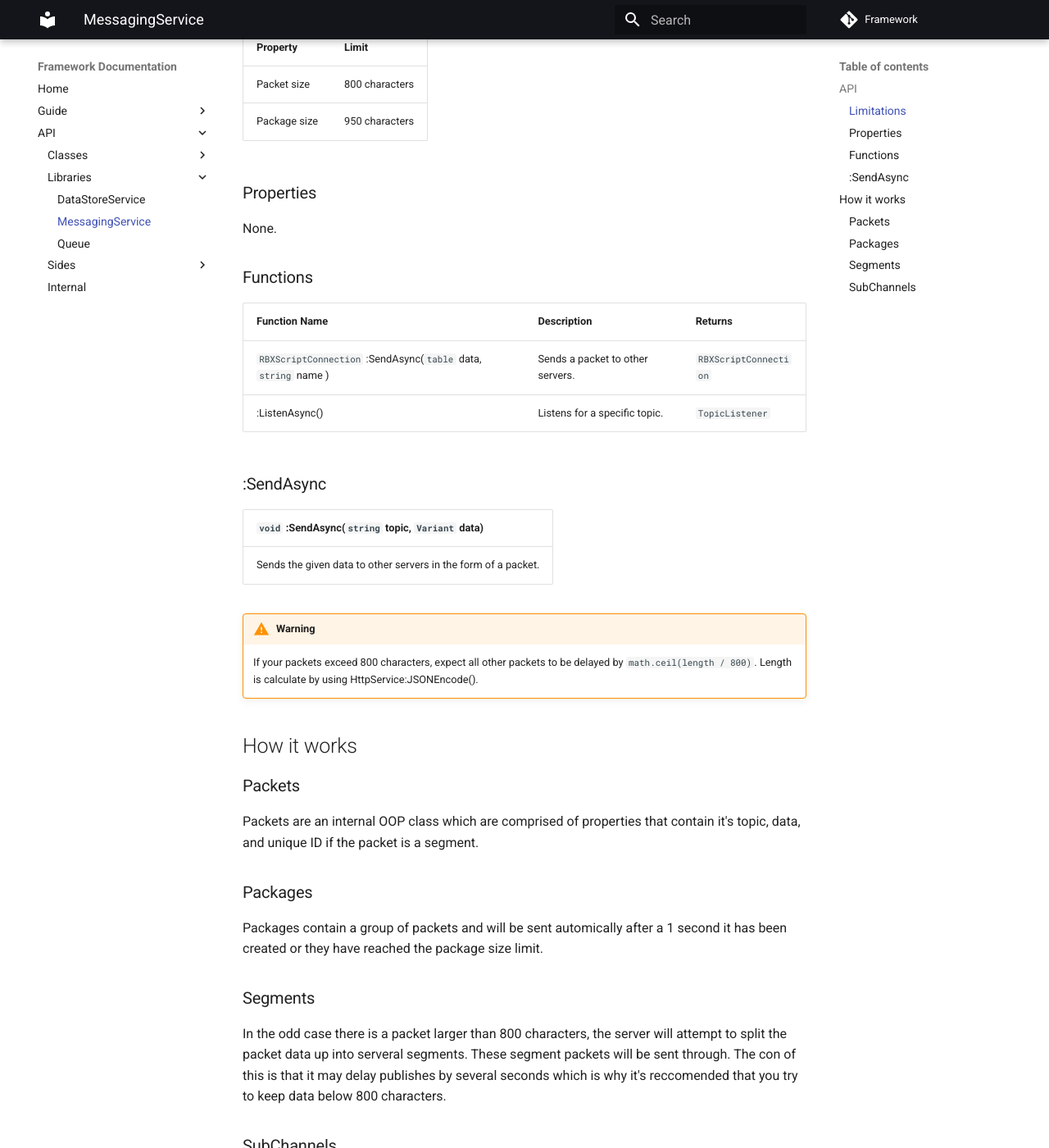
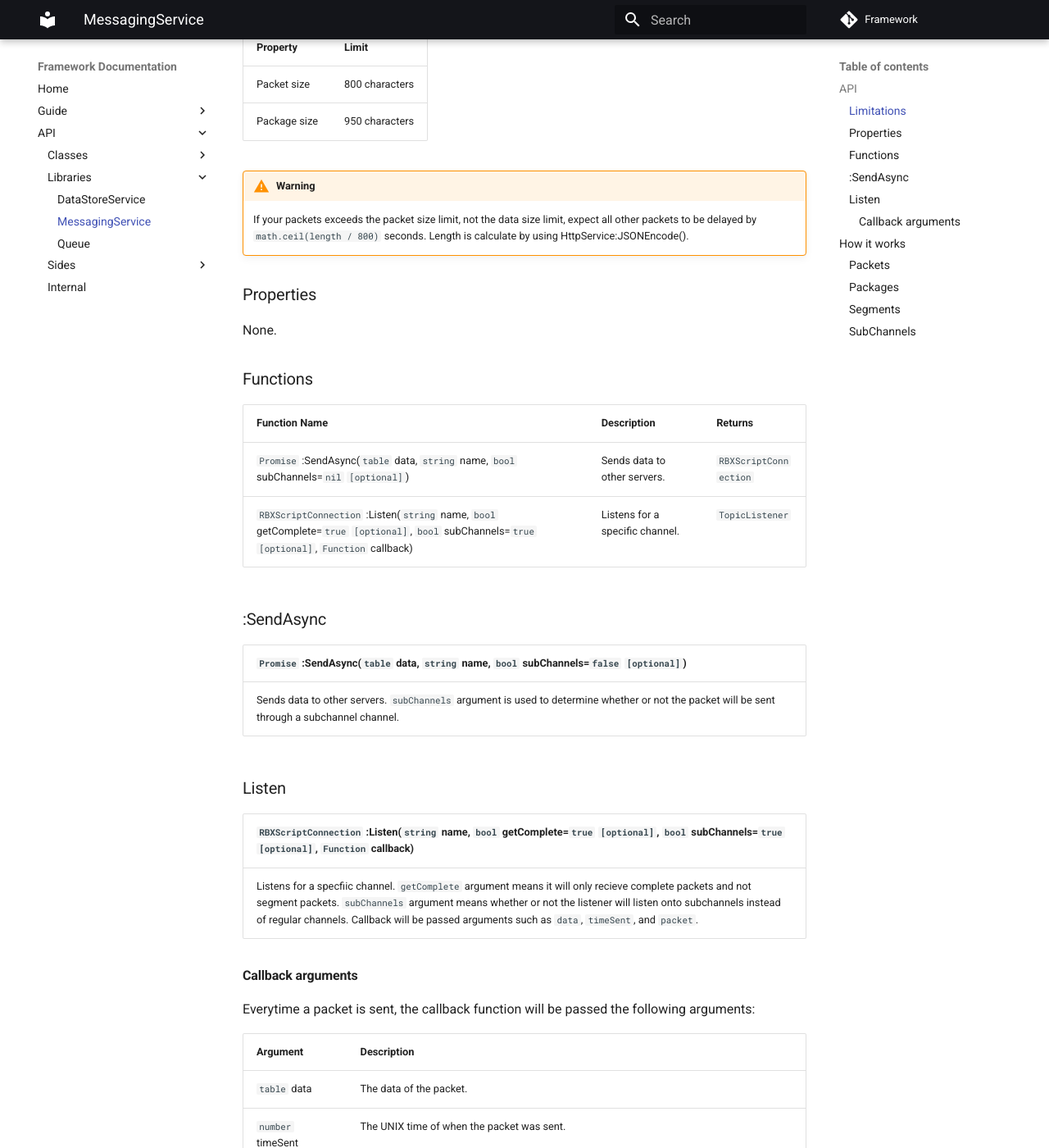
Before and after one commit to DontRevealMe/Framework, an MkDocs documentation site: the page built from docs/API/Libraries/MessagingService.md, in a window 1280 px wide and 1400 px high, scrolled down 453 px. Shown: the whole window at 82% size. Built offline with MkDocs 1.6.1 and Material for MkDocs 9.7.7, drawn with Linux system fonts in a browser that asks for light colours; comment, search, counter and statistics services are not loaded; old or Windows-style settings are respelled for this version of MkDocs; some of the changed text lies outside the part shown.

```diff
--- a/docs/API/Libraries/MessagingService.md
+++ b/docs/API/Libraries/MessagingService.md
@@ -16,6 +16,9 @@ This is measured using ``HttpService:JSONEncode()``.
 | Packet size | 800 characters |
 | Package size | 950 characters |
 
+!!! Warning
+    If your packets exceeds the packet size limit, not the data size limit, expect all other packets to be delayed by ``math.ceil(length / 800)`` seconds. Length is calculate by using HttpService:JSONEncode().
+
 ### Properties
 
 None.
@@ -24,17 +27,30 @@ None.
 
 | Function Name | Description | Returns |
 |---------------|-------------|---------|
-| ``RBXScriptConnection`` :SendAsync(``table`` data, ``string`` name ) | Sends a packet to other servers. | ``RBXScriptConnection`` |
-| :ListenAsync() | Listens for a specific topic. | ``TopicListener`` |
+| ``Promise`` :SendAsync(``table`` data, ``string`` name, ``bool`` subChannels=``nil`` ``[optional]``) | Sends data to other servers. | ``RBXScriptConnection`` |
+| ``RBXScriptConnection`` :Listen(``string`` name, ``bool`` getComplete=``true`` ``[optional]``, ``bool`` subChannels=``true`` ``[optional]``, ``Function`` callback) | Listens for a specific channel. | ``TopicListener`` |
 
 ### :SendAsync
 
-| ``void`` :SendAsync(``string`` topic, ``Variant`` data) |
+| ``Promise`` :SendAsync(``table`` data, ``string`` name, ``bool`` subChannels=``false`` ``[optional]``) |
 |----|
-| Sends the given data to other servers in the form of a packet. |
+| Sends data to other servers. ``subChannels`` argument is used to determine whether or not the packet will be sent through a subchannel channel. |
 
-!!! Warning
-    If your packets exceed 800 characters, expect all other packets to be delayed by ``math.ceil(length / 800)``. Length is calculate by using HttpService:JSONEncode().
+### Listen
+
+| ``RBXScriptConnection`` :Listen(``string`` name, ``bool`` getComplete=``true`` ``[optional]``, ``bool`` subChannels=``true`` ``[optional]``, ``Function`` callback) |
+|--------------------------------------------------------------------------------------------------------------------------------------------------------------------------|
+| Listens for a specfiic channel. ``getComplete`` argument means it will only recieve complete packets and not segment packets. ``subChannels`` argument means whether or not the listener will listen onto subchannels instead of regular channels. Callback will be passed arguments such as ``data``, ``timeSent``, and ``packet``. |
+
+#### Callback arguments
+
+Everytime a packet is sent, the callback function will be passed the following arguments:
+
+| Argument | Description |
+|----------|-------------|
+| ``table`` data | The data of the packet. |
+| ``number`` timeSent | The UNIX time of when the packet was sent. |
+| ``Packet`` packet | The packet itself. It may contain information about the packet's UID, topic, and etc... See [Packet](../../Classes/MessagingService/Packet) for more info |
 
 ## How it works
 
--- a/mkdocs.yml
+++ b/mkdocs.yml
@@ -3,6 +3,7 @@ nav:
   - Home: index.md
   - Guide:
     - "Installation Guide": Guide\Installation.md
+    - Roadmap: Guide\Roadmap.md
     - Contributing:
       - "Documentation Standards": Guide\Contributing\DocumentationStandards.md
   - API:
```
Also changed, not shown: docs/API/Classes/MessagingService/ChannelListener.md (+21 -0 lines), docs/API/Classes/MessagingService/Package.md (+23 -0 lines), docs/API/Classes/MessagingService/Packet.md (+6 -3 lines), docs/Guide/Contributing/DocumentationStandards.md (+3 -3 lines), 1 other file.
